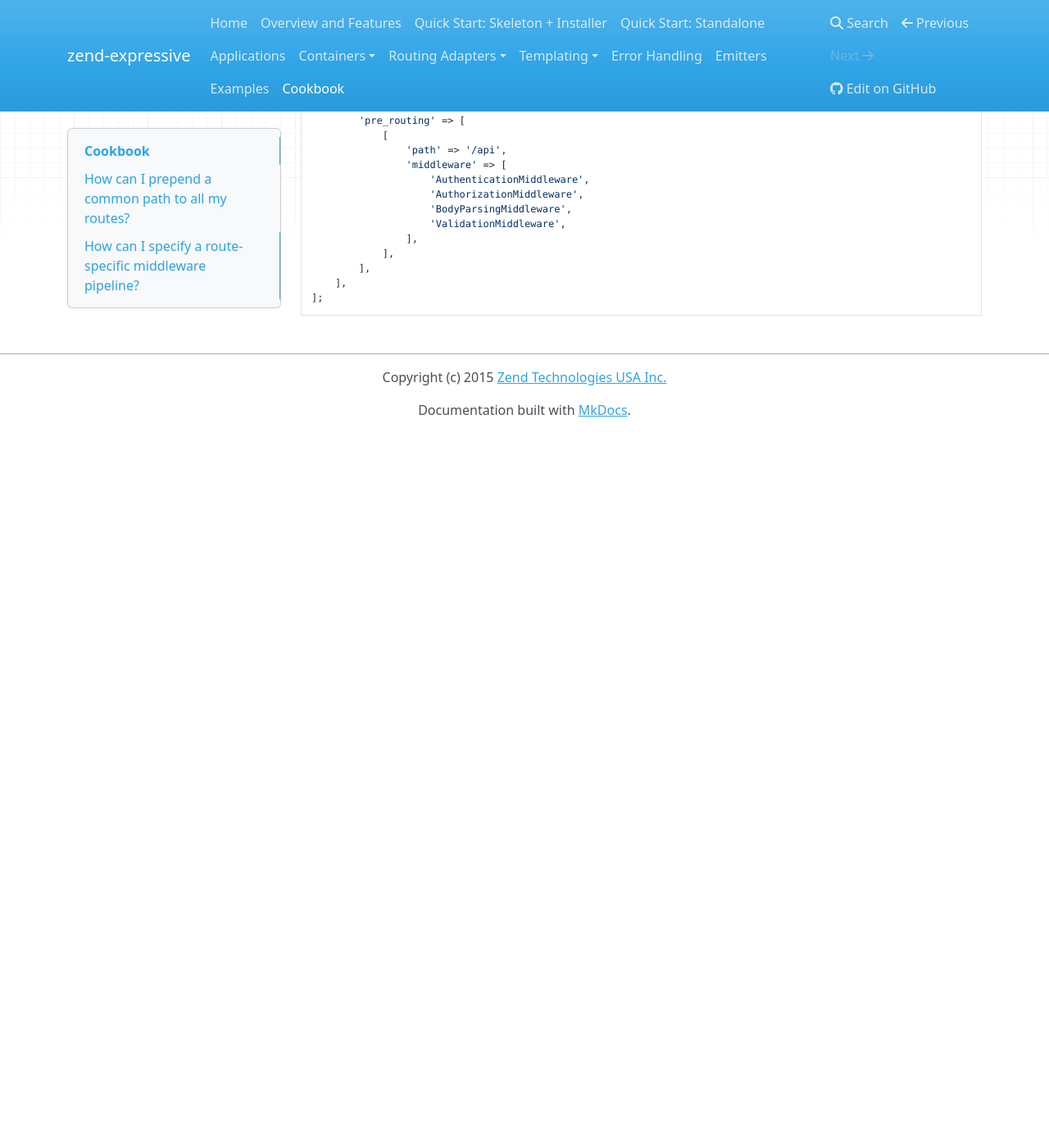
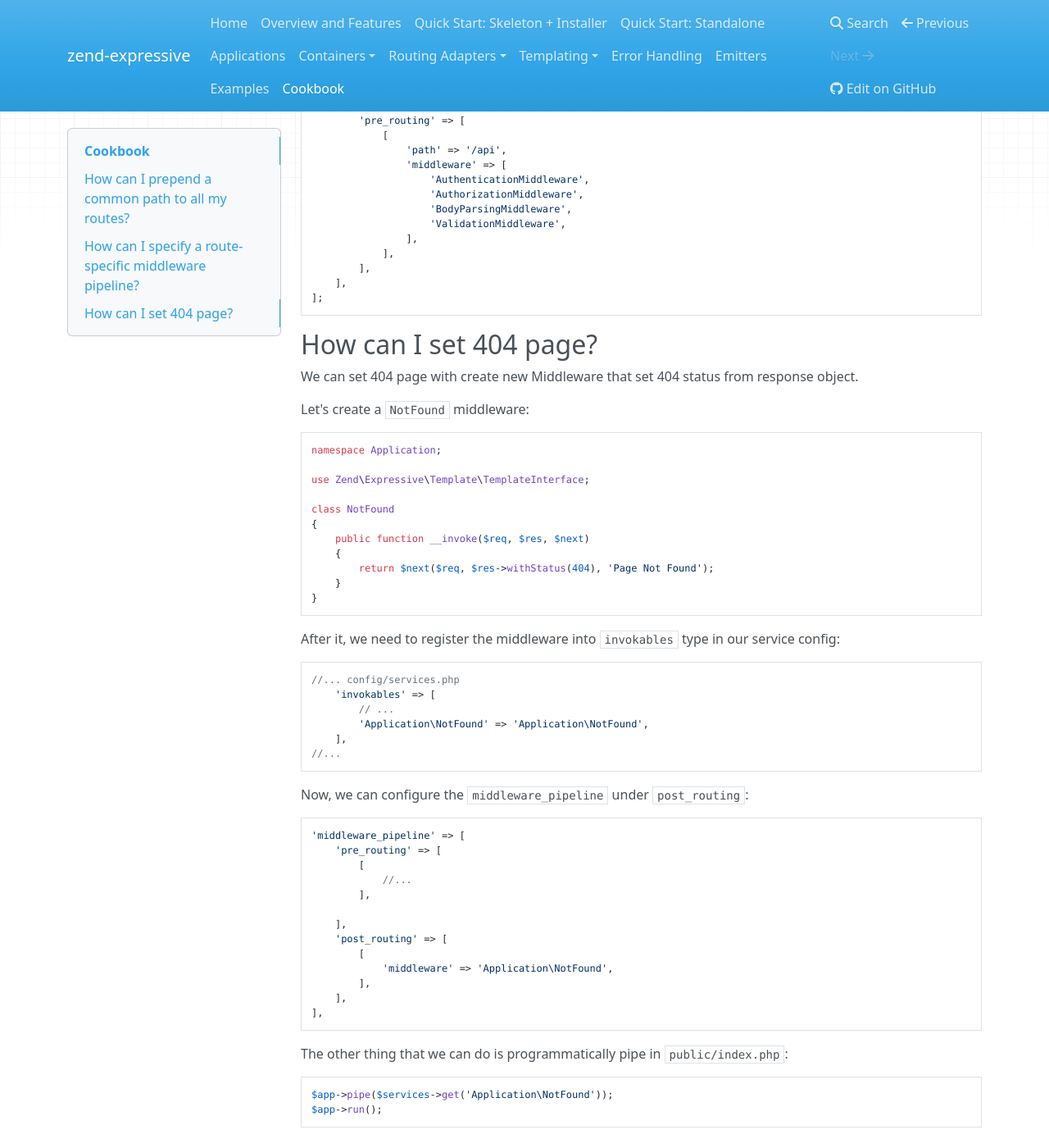
Before and after one commit to zendframework/zend-expressive, an MkDocs documentation site: the page built from doc/book/cookbook.md, in a window 1280 px wide and 1400 px high, scrolled down 4007 px. Shown: the whole window at 82% size. Built offline with MkDocs 1.6.1, drawn with Linux system fonts in a browser that asks for light colours; nearby versions of some CDN libraries; old or Windows-style settings are respelled for this version of MkDocs; before the commit the page ends 4535 px from its top, so only the background shows below that.

Commit message:
added cookbook for set up 404 page

````diff
--- a/doc/book/cookbook.md
+++ b/doc/book/cookbook.md
@@ -232,3 +232,58 @@ return [
     ],
 ];
 ```
+
+## How can I set 404 page?
+
+We can set 404 page with create new Middleware that set 404 status from response object.
+
+Let's create a `NotFound` middleware:
+
+```php
+namespace Application;
+
+use Zend\Expressive\Template\TemplateInterface;
+
+class NotFound
+{
+    public function __invoke($req, $res, $next)
+    {
+        return $next($req, $res->withStatus(404), 'Page Not Found');
+    }
+}
+```
+
+After it, we need to register the middleware into `invokables` type in our service config:
+
+```php
+//... config/services.php
+    'invokables' => [
+        // ...
+        'Application\NotFound' => 'Application\NotFound',
+    ],
+//...
+```
+Now, we can configure the `middleware_pipeline` under `post_routing`:
+
+```php
+'middleware_pipeline' => [
+    'pre_routing' => [
+        [
+            //...
+        ],
+
+    ],
+    'post_routing' => [
+        [
+            'middleware' => 'Application\NotFound',
+        ],
+    ],
+],
+```
+
+The other thing that we can do is programmatically pipe in `public/index.php`:
+
+```php
+$app->pipe($services->get('Application\NotFound'));
+$app->run();
+```
````
